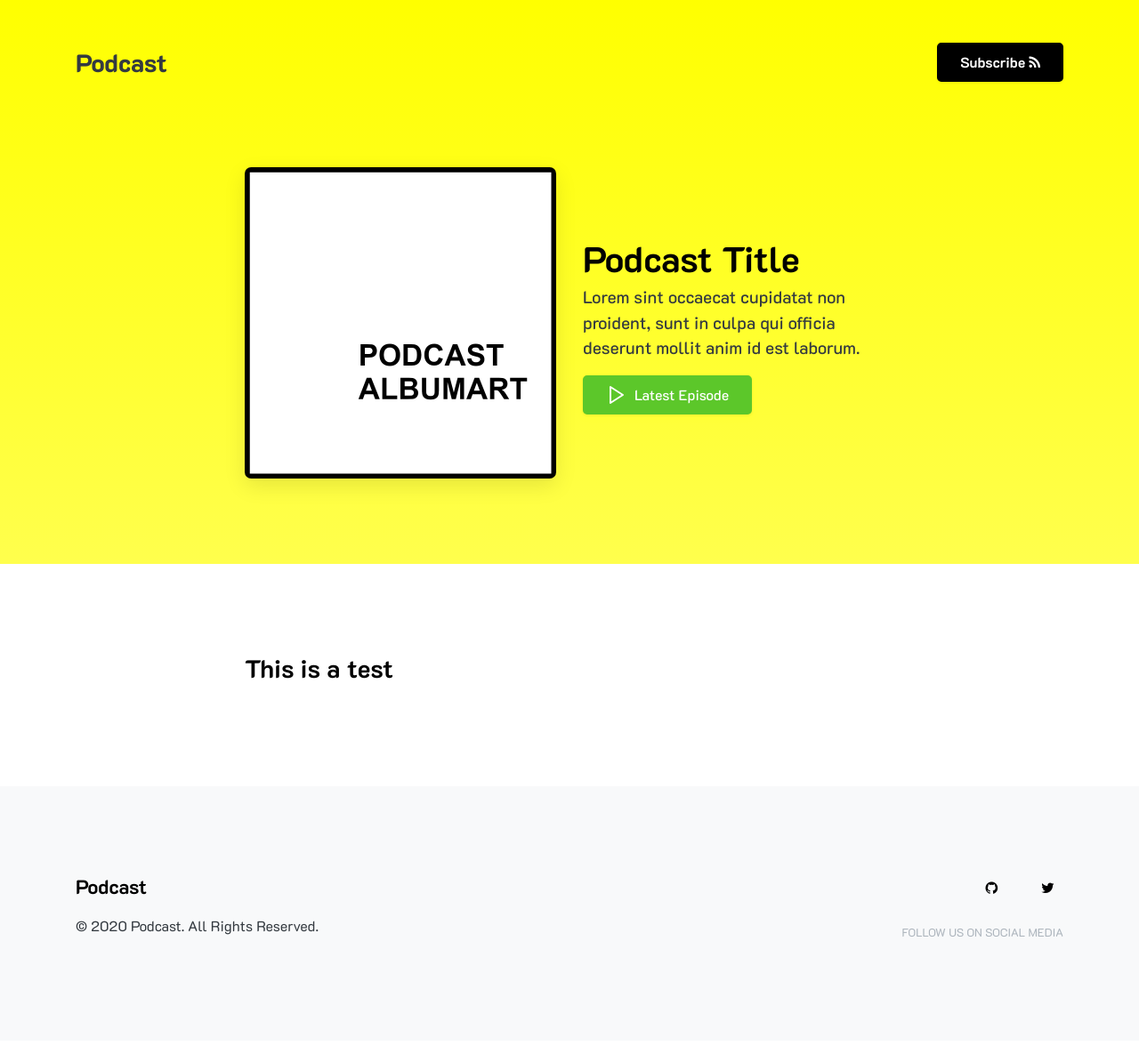
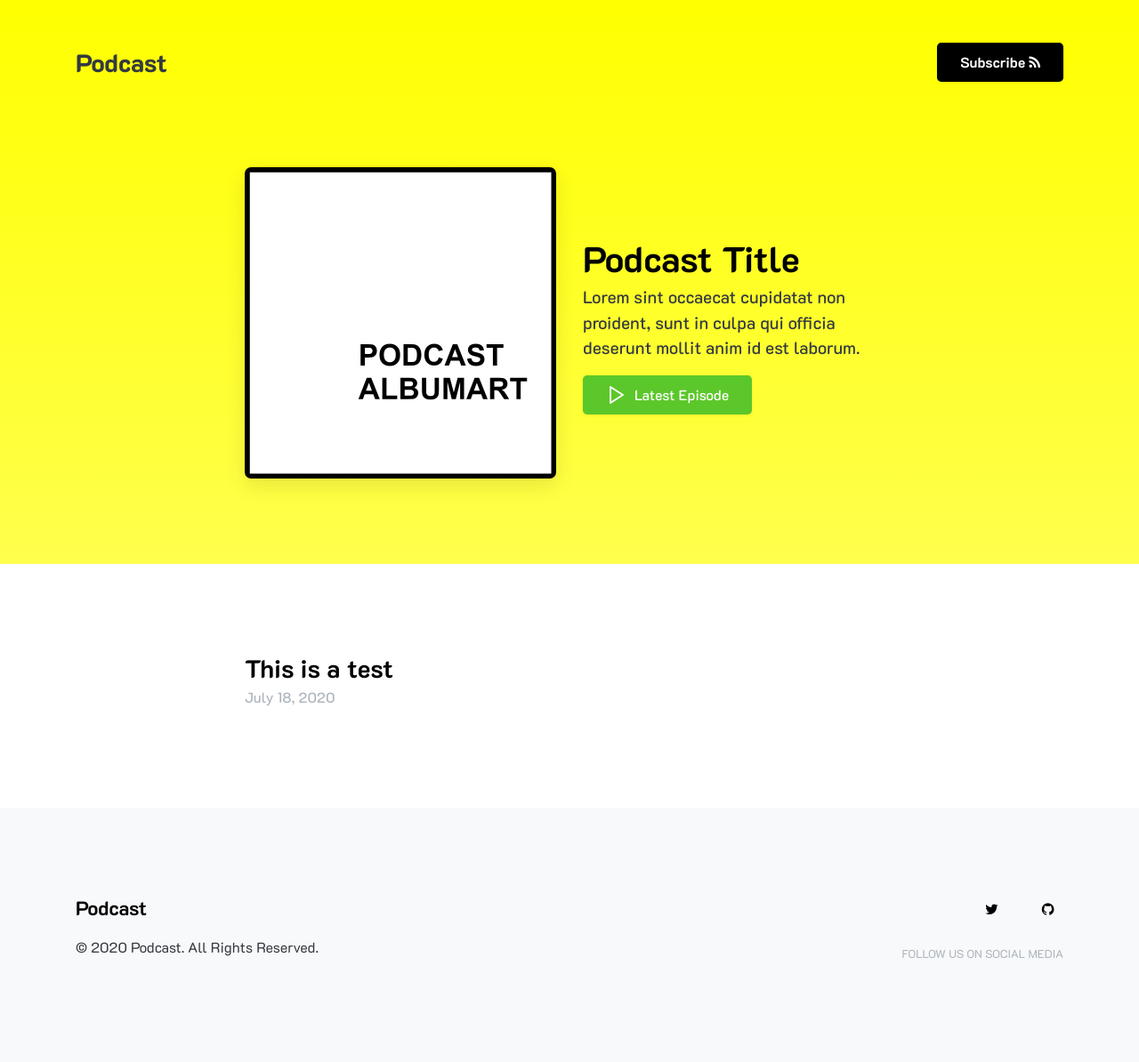
Before and after one commit to gitzain/template-PODCAST, a Jekyll site: the page built from index.html, in a window 1280 px wide. Shown: the whole page at 89% size. Built offline with Jekyll 4.4.1, drawn with Linux system fonts in a browser that asks for light colours; nearby versions of some CDN libraries; before the commit the page ends 1170 px from its top, so only the background shows below that.

Commit message:
Changed order of social media icons and fixed bug with the date the posts were published not showing on front page

```diff
--- a/_includes/social-icons.html
+++ b/_includes/social-icons.html
@@ -1,12 +1,12 @@
 <ul class="list-inline social social-inverse social-rounded social-sm">
+    {% if site.footer-links.rss %}<li class="list-inline-item"><a href="{{ site.baseurl }}/feed.xml"><i class="fa fa-rss"></i></a></li>{% endif %}
+    {% if site.footer-links.email %}<li class="list-inline-item"><a href="mailto:{{ site.footer-links.email }}"><i class="fa fa-envelope"></i></a></li>{% endif %}
+    {% if site.footer-links.twitter %}<li class="list-inline-item"><a href="https://www.twitter.com/{{ site.footer-links.twitter }}"><i class="fa fa-twitter"></i></a></li>{% endif %}
+    {% if site.footer-links.facebook %}<li class="list-inline-item"><a href="https://www.facebook.com/{{ site.footer-links.facebook }}"><i class="fa fa-facebook"></i></a></li>{% endif %}
+    {% if site.footer-links.instagram %}<li class="list-inline-item"><a href="https://instagram.com/{{ site.footer-links.instagram }}"><i class="fa fa-instagram"></i></a></li>{% endif %}
+    {% if site.footer-links.youtube %}<li class="list-inline-item"><a href="https://youtube.com/{{ site.footer-links.youtube }}"><i class="fa fa-youtube"></i></a></li>{% endif %}
+    {% if site.footer-links.linkedin %}<li class="list-inline-item"><a href="https://www.linkedin.com/in/{{ site.footer-links.linkedin }}"><i class="fa fa-linkedin"></i></a></li>{% endif %}
     {% if site.footer-links.dribbble %}<li class="list-inline-item"><a href="https://dribbble.com/{{ site.footer-links.dribbble }}"><i class="fa fa-dribbble"></i></a></li>{% endif %}
-    {% if site.footer-links.email %}<li class="list-inline-item"><a href="mailto:{{ site.footer-links.email }}"><i class="fa fa-envelope"></i></a></li>{% endif %}
-    {% if site.footer-links.facebook %}<li class="list-inline-item"><a href="https://www.facebook.com/{{ site.footer-links.facebook }}"><i class="fa fa-facebook"></i></a></li>{% endif %}
+    {% if site.footer-links.pinterest %}<li class="list-inline-item"><a href="https://www.pinterest.com/{{ site.footer-links.pinterest }}"><i class="fa fa-pinterest"></i></a></li>{% endif %}
     {% if site.footer-links.github %}<li class="list-inline-item"><a href="https://github.com/{{ site.footer-links.github }}"><i class="fa fa-github"></i></a></li>{% endif %}
-    {% if site.footer-links.instagram %}<li class="list-inline-item"><a href="https://instagram.com/{{ site.footer-links.instagram }}"><i class="fa fa-instagram"></i></a></li>{% endif %}
-    {% if site.footer-links.linkedin %}<li class="list-inline-item"><a href="https://www.linkedin.com/in/{{ site.footer-links.linkedin }}"><i class="fa fa-linkedin"></i></a></li>{% endif %}
-    {% if site.footer-links.pinterest %}<li class="list-inline-item"><a href="https://www.pinterest.com/{{ site.footer-links.pinterest }}"><i class="fa fa-pinterest"></i></a></li>{% endif %}
-    {% if site.footer-links.rss %}<li class="list-inline-item"><a href="{{ site.baseurl }}/feed.xml"><i class="fa fa-rss"></i></a></li>{% endif %}
-    {% if site.footer-links.twitter %}<li class="list-inline-item"><a href="https://www.twitter.com/{{ site.footer-links.twitter }}"><i class="fa fa-twitter"></i></a></li>{% endif %}
-    {% if site.footer-links.youtube %}<li class="list-inline-item"><a href="https://youtube.com/{{ site.footer-links.youtube }}"><i class="fa fa-youtube"></i></a></li>{% endif %}
 </ul>
--- a/index.html
+++ b/index.html
@@ -7,7 +7,7 @@ layout: default
   <div class="col-md-8">
       <a href="{{ site.baseurl }}{{ post.url }}">
           <h2 class="text-center text-md-left mb-0">{{ post.title }}</h2>
-          <p class="text-muted">{{ page.date | date: "%B %e, %Y" }}</p>
+          <p class="text-muted">{{ post.date | date: "%B %e, %Y" }}</p>
       </a>
   </div>
 </div>
```
